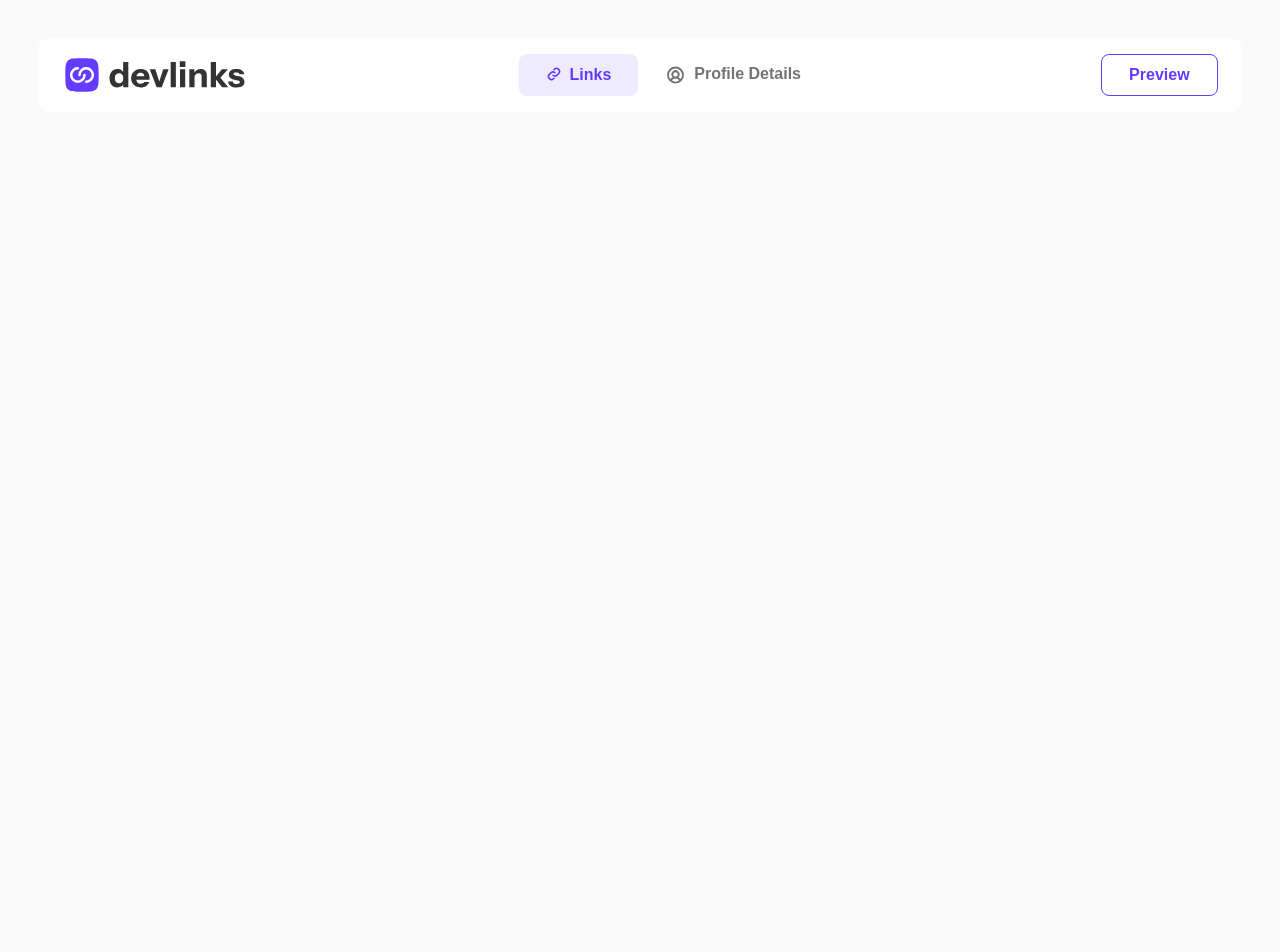
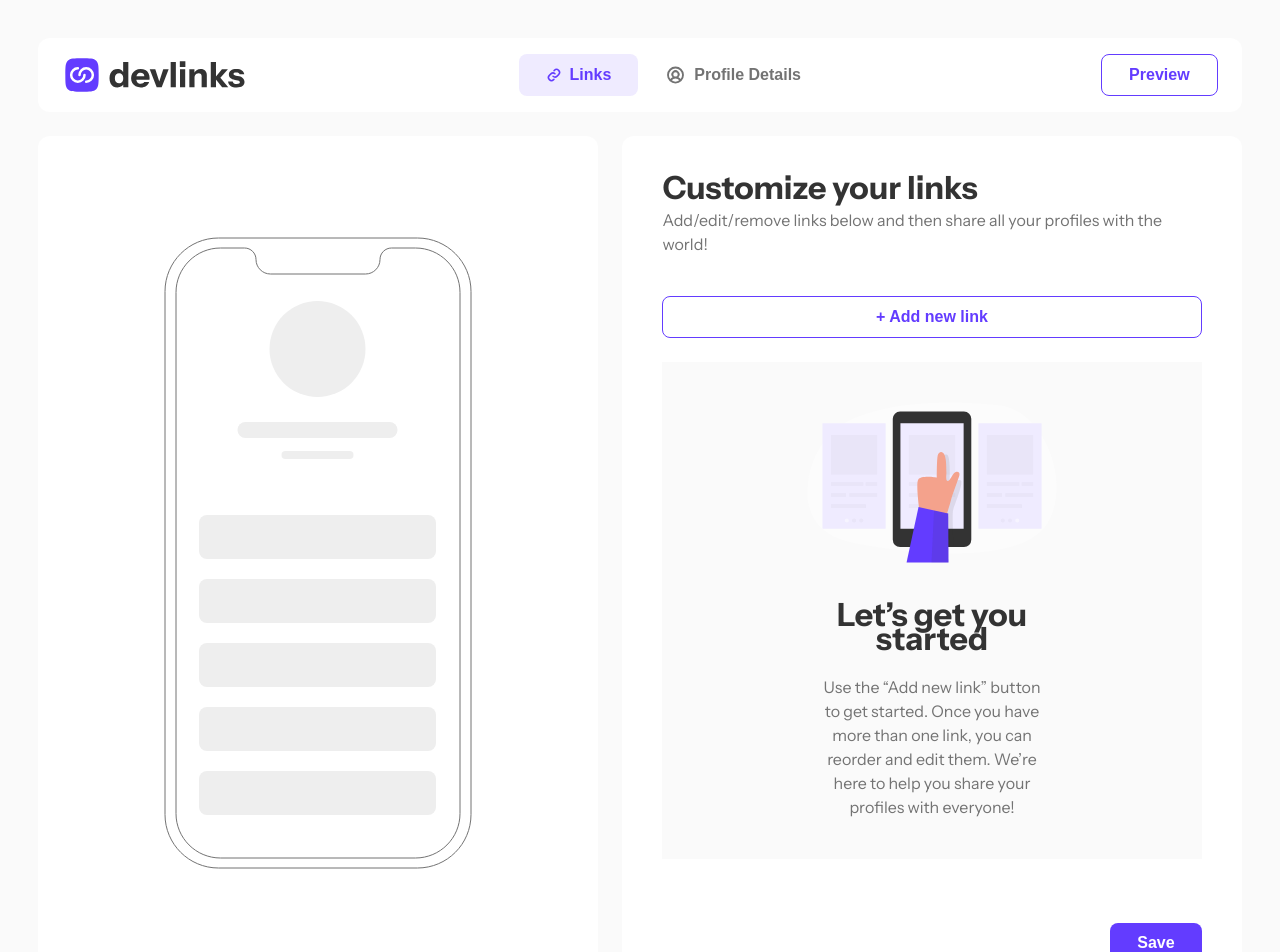
Before and after one commit to adriana-s-c/link-sharing-app, a React (Create React App) app: page /createaccount in a window 1280 px wide. Shown: the top 952 px of the page. Before the commit the page ends 800 px from the top, so only its background shows below. Built offline with nearby package versions, Linux system fonts and the light colour scheme.

Commit message:
Add Home Page

```diff
--- a/src/components/Button/index.module.scss
+++ b/src/components/Button/index.module.scss
@@ -50,3 +50,8 @@
 .iconGrey {
   fill: $grey-color;
 }
+
+.center {
+  justify-content: center;
+  align-items: center;
+}
--- a/src/components/Button/index.tsx
+++ b/src/components/Button/index.tsx
@@ -41,7 +41,7 @@ export const Button = forwardRef<HTMLButtonElement, Props>(
       )}
       {...buttonProps}
     >
-      <Stack orientation="horizontal" gap="8px">
+      <Stack orientation="horizontal" gap="8px" className={styles.center}>
         {icon ? getIcon(icon) : null}
         {children}
       </Stack>
--- /dev/null
+++ b/src/pages/HomePage/LinkCustomizer/index.module.scss
@@ -0,0 +1,33 @@
+@import "../../../variables.scss";
+
+.box {
+  height: 834px;
+  background-color: $white-color;
+  width: 100%;
+  border-radius: $border-radius-m;
+}
+
+.box2 {
+  padding: 40px;
+}
+
+.container {
+  background-color: $background-color;
+  padding: 40px;
+  text-align: center;
+}
+
+.textcontainer {
+  padding-inline: 120px;
+}
+
+.divider {
+  height: 1px;
+  background-color: $lightgrey-color;
+}
+
+.buttonBox {
+  width: fit-content;
+  padding-block: 24px;
+  padding-inline: 40px;
+}
--- /dev/null
+++ b/src/pages/HomePage/LinkCustomizer/index.tsx
@@ -0,0 +1,55 @@
+import styles from "./index.module.scss";
+import { Stack } from "../../../components/Stack";
+import { Text } from "../../../components/Text";
+import { Button } from "../../../components/Button";
+import { ReactComponent as ScreenImage } from "../../../images/illustration-empty.svg";
+export function LinkCustomizer() {
+  return (
+    <Stack orientation="vertical" className={styles.box} spacing="between">
+      <Stack orientation="vertical" className={styles.box2}>
+        <Stack orientation="vertical" gap="40px">
+          <Stack orientation="vertical" gap="8px">
+            <Text type="heading" size="m">
+              Customize your links
+            </Text>
+            <Text type="body" size="m" color="grey">
+              Add/edit/remove links below and then share all your profiles with
+              the world!
+            </Text>
+          </Stack>
+          <Stack orientation="vertical" gap="24px">
+            <Button colorScheme="secondary">+ Add new link</Button>
+            <Stack
+              orientation="vertical"
+              align="center"
+              className={styles.container}
+              gap="40px"
+            >
+              <ScreenImage />
+              <Stack
+                orientation="vertical"
+                className={styles.textcontainer}
+                gap="24px"
+              >
+                <Text type="heading" size="m">
+                  Let’s get you started
+                </Text>
+                <Text type="body" size="m" color="grey">
+                  Use the “Add new link” button to get started. Once you have
+                  more than one link, you can reorder and edit them. We’re here
+                  to help you share your profiles with everyone!
+                </Text>
+              </Stack>
+            </Stack>
+          </Stack>
+        </Stack>
+      </Stack>
+      <div className={styles.divider} />
+      <Stack orientation="vertical" align="end">
+        <Stack className={styles.buttonBox}>
+          <Button colorScheme="primary">Save</Button>
+        </Stack>
+      </Stack>
+    </Stack>
+  );
+}
--- /dev/null
+++ b/src/pages/HomePage/Phone/index.module.scss
@@ -0,0 +1,8 @@
+@import "../../../variables.scss";
+
+.box {
+  background-color: $white-color;
+  padding-inline: 126px;
+  padding-block: 101px;
+  border-radius: $border-radius-m;
+}
--- /dev/null
+++ b/src/pages/HomePage/Phone/index.tsx
@@ -0,0 +1,11 @@
+import styles from "./index.module.scss";
+import { Stack } from "../../../components/Stack";
+import { ReactComponent as ImagePhone } from "../../../images/illustration-phone-mockup.svg";
+
+export function Phone() {
+  return (
+    <Stack className={styles.box}>
+      <ImagePhone />
+    </Stack>
+  );
+}
--- a/src/pages/HomePage/index.tsx
+++ b/src/pages/HomePage/index.tsx
@@ -1,11 +1,17 @@
 import styles from "./index.module.scss";
 import { Stack } from "../../components/Stack";
 import { NavBar } from "./NavBar";
+import { Phone } from "./Phone";
+import { LinkCustomizer } from "./LinkCustomizer";
 
 export function HomePage() {
   return (
-    <Stack orientation="vertical" className={styles.box}>
+    <Stack orientation="vertical" className={styles.box} gap="24px">
       <NavBar />
+      <Stack orientation="horizontal" gap="24px">
+        <Phone />
+        <LinkCustomizer />
+      </Stack>
     </Stack>
   );
 }
```
